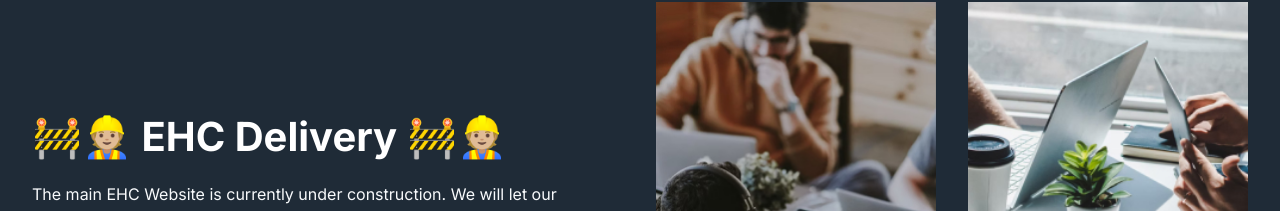
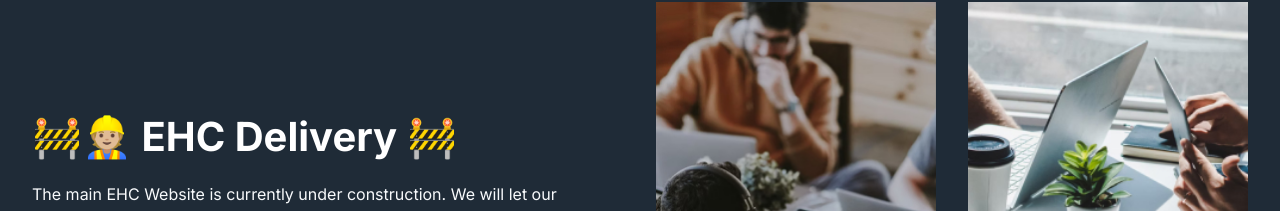
Before and after one commit to oleivahn/ehc-paytracker, a Next.js app: page / in a window 1280 px wide. Shown: the part 199-410 px from the top of the page. Built offline with nearby package versions, Linux system fonts and the light colour scheme.

Commit message:
Emojis 2

```diff
--- a/components/Hero.tsx
+++ b/components/Hero.tsx
@@ -12,7 +12,7 @@
             <div className="w-full px-4 lg:w-1/2">
               <div className="mb-12 max-w-[540px] lg:mb-0">
                 <h2 className="text-dark mb-5 text-3xl font-bold leading-tight dark:text-white sm:text-[40px] sm:leading-[1.2]">
-                  🚧👷🏼 EHC Delivery 🚧👷🏼
+                  🚧👷🏼 EHC Delivery 🚧
                 </h2>
                 <p className="text-body-color dark:text-dark-6 mb-10 text-base leading-relaxed">
                   The main EHC Website is currently under construction. We will
```
